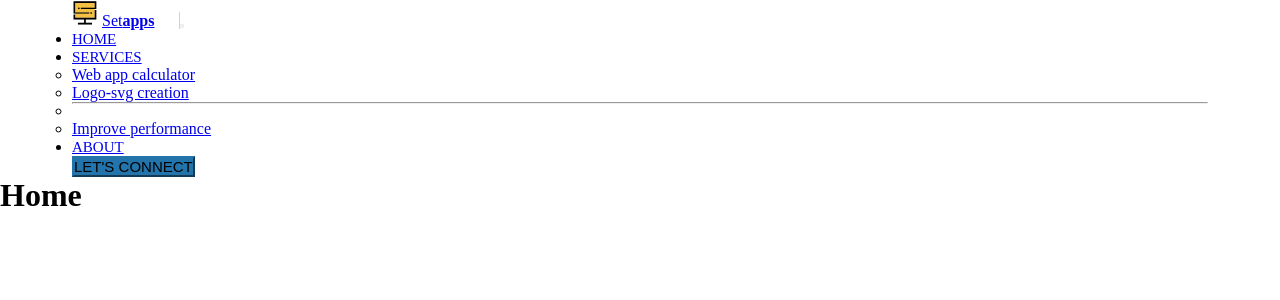
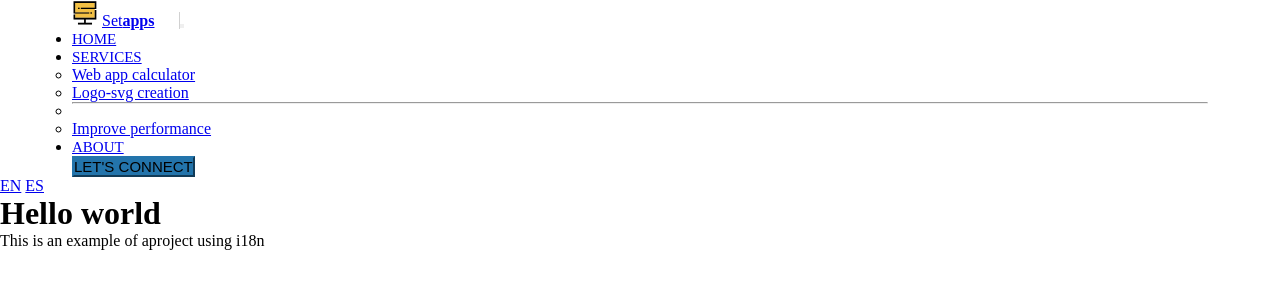
Before and after one commit to exxedridel/next-pj, a Next.js app: page / in a window 1280 px wide. Shown: the top 300 px of the page. Built offline with nearby package versions, Linux system fonts and the light colour scheme.

Commit message:
ADD i18n with 2 languages

```diff
--- a/next.config.js
+++ b/next.config.js
@@ -1,6 +1,10 @@
 /** @type {import('next').NextConfig} */
 const nextConfig = {
   reactStrictMode: true,
-}
+  i18n: {
+    locales: ["en", "es"],
+    defaultLocale: "en",
+  },
+};
 
-module.exports = nextConfig
+module.exports = nextConfig;
--- /dev/null
+++ b/public/locale/en.js
@@ -0,0 +1,4 @@
+export default {
+   title: "Hello world",
+   description: "This is an example of aproject using i18n",
+}
--- /dev/null
+++ b/public/locale/es.js
@@ -0,0 +1,4 @@
+export default {
+   title: "Hola mundo",
+   description: "Este es un ejemplo de proyecto usando i18n",
+}
--- a/src/components/Navbar.module.css
+++ b/src/components/Navbar.module.css
@@ -29,7 +29,7 @@
 
  .navCont {
    margin-inline: auto;
-   max-width: 36rem;
+   max-width: 40rem;
  }
  @media (min-width: 992px) {
   .navCont {
--- a/src/pages/index.js
+++ b/src/pages/index.js
@@ -3,10 +3,19 @@ import Head from "next/head";
 // import Link from "next/link";
 // import { Inter } from "@next/font/google";
 import Navbar from "@/components/Navbar";
+import { useRouter } from "next/router";
+import en from "../../public/locale/en";
+import es from "../../public/locale/es";
+import Link from "next/link";
+// import styles from "@/styles/Home.module.css";
 
 // const inter = Inter({ subsets: ["latin"] });
 
 export default function Home() {
+  const router = useRouter();
+  const { locale } = router;
+  const t = locale === "en" ? en : es;
+
   return (
     <>
       <Head>
@@ -14,111 +23,18 @@ export default function Home() {
         <meta name="description" content="Generated by create next app" />
         <meta name="viewport" content="width=device-width, initial-scale=1" />
       </Head>
+
       <Navbar />
       <main>
-        <h1>Home</h1>
-        {/* <div className={styles.description}>
-          <p>
-            Get started by editing&nbsp;
-            <code className={styles.code}>pages/index.js</code>
-          </p>
-          <div>
-            <a
-              href="https://vercel.com?utm_source=create-next-app&utm_medium=default-template&utm_campaign=create-next-app"
-              target="_blank"
-              rel="noopener noreferrer"
-            >
-              By{' '}
-              <Image
-                src="/vercel.svg"
-                alt="Vercel Logo"
-                className={styles.vercelLogo}
-                width={100}
-                height={24}
-                priority
-              />
-            </a>
-          </div>
-        </div>
-
-        <div className={styles.center}>
-          <Image
-            className={styles.logo}
-            src="/next.svg"
-            alt="Next.js Logo"
-            width={180}
-            height={37}
-            priority
-          />
-          <div className={styles.thirteen}>
-            <Image
-              src="/thirteen.svg"
-              alt="13"
-              width={40}
-              height={31}
-              priority
-            />
-          </div>
-        </div>
-
-        <div className={styles.grid}>
-          <a
-            href="https://nextjs.org/docs?utm_source=create-next-app&utm_medium=default-template&utm_campaign=create-next-app"
-            className={styles.card}
-            target="_blank"
-            rel="noopener noreferrer"
-          >
-            <h2 className={inter.className}>
-              Docs <span>-&gt;</span>
-            </h2>
-            <p className={inter.className}>
-              Find in-depth information about Next.js features and&nbsp;API.
-            </p>
-          </a>
-
-          <a
-            href="https://nextjs.org/learn?utm_source=create-next-app&utm_medium=default-template&utm_campaign=create-next-app"
-            className={styles.card}
-            target="_blank"
-            rel="noopener noreferrer"
-          >
-            <h2 className={inter.className}>
-              Learn <span>-&gt;</span>
-            </h2>
-            <p className={inter.className}>
-              Learn about Next.js in an interactive course with&nbsp;quizzes!
-            </p>
-          </a>
-
-          <a
-            href="https://vercel.com/templates?framework=next.js&utm_source=create-next-app&utm_medium=default-template&utm_campaign=create-next-app"
-            className={styles.card}
-            target="_blank"
-            rel="noopener noreferrer"
-          >
-            <h2 className={inter.className}>
-              Templates <span>-&gt;</span>
-            </h2>
-            <p className={inter.className}>
-              Discover and deploy boilerplate example Next.js&nbsp;projects.
-            </p>
-          </a>
-
-          <a
-            href="https://vercel.com/new?utm_source=create-next-app&utm_medium=default-template&utm_campaign=create-next-app"
-            className={styles.card}
-            target="_blank"
-            rel="noopener noreferrer"
-          >
-            <h2 className={inter.className}>
-              Deploy <span>-&gt;</span>
-            </h2>
-            <p className={inter.className}>
-              Instantly deploy your Next.js site to a shareable URL
-              with&nbsp;Vercel.
-            </p>
-          </a>
-        </div> */}
+        <Link href="/" locale="en">
+          EN
+        </Link>
+        &nbsp;
+        <Link href="/" locale="es">
+          ES
+        </Link>
+        <h1>{t.title}</h1>
+        <p>{t.description}</p>
       </main>
     </>
   );
--- a/src/styles/Home.module.css
+++ b/src/styles/Home.module.css
@@ -1,3 +1,7 @@
+/* .main {
+  min-height: 89vh;
+} */
+
 /* .description {
   display: inherit;
   justify-content: inherit;
```
